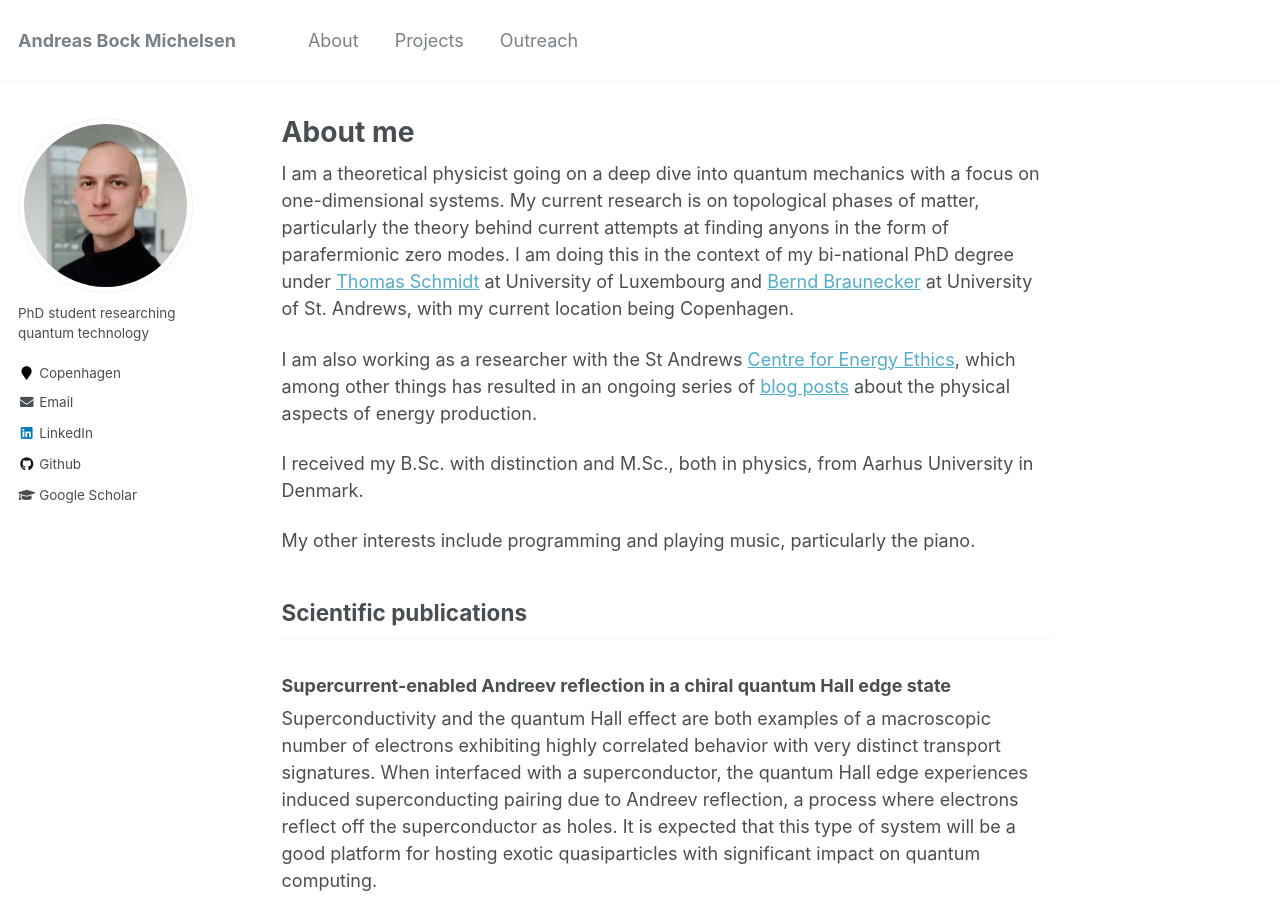
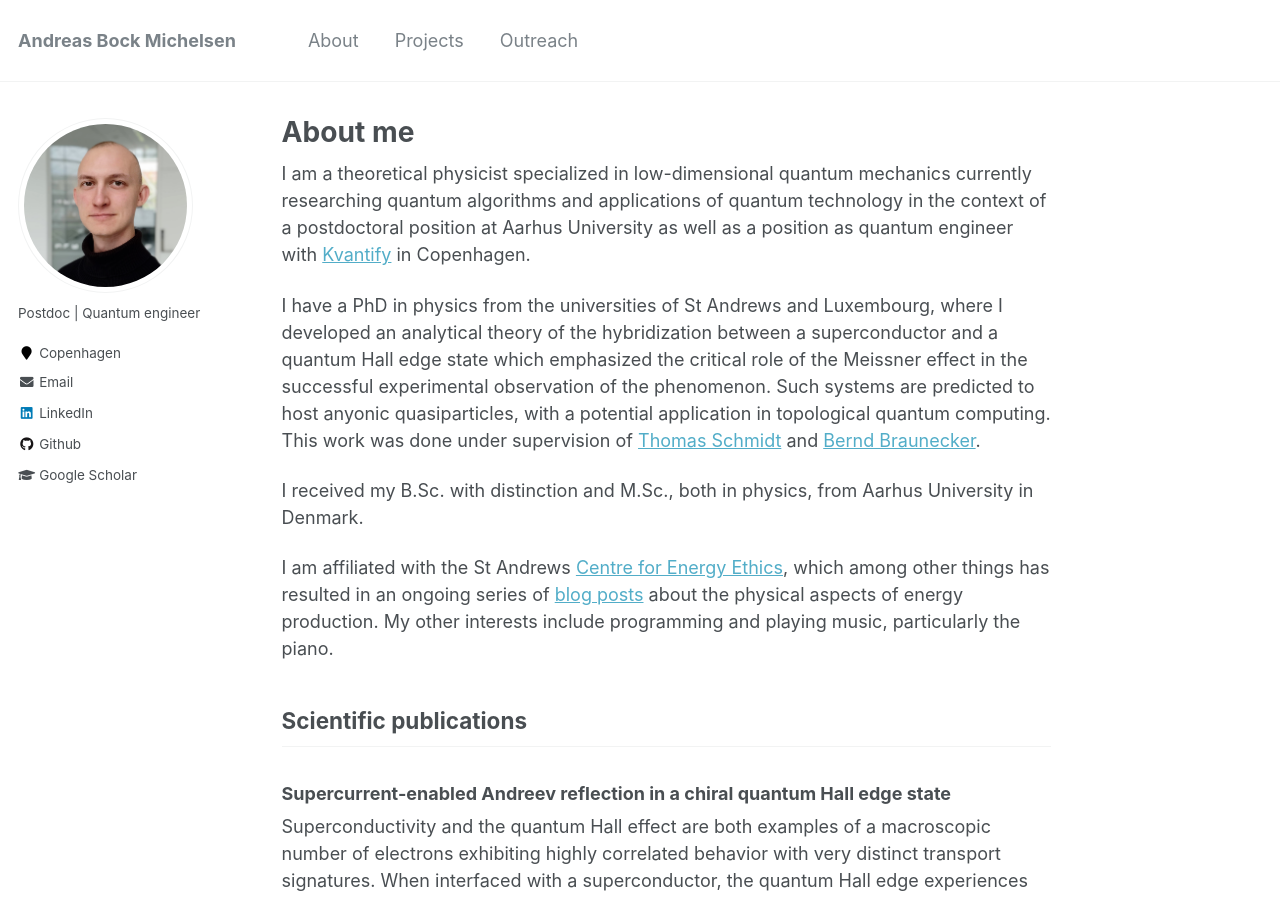
Before and after one commit to AndBM/andbm.github.io, a Jekyll site: the page built from _pages/about.md, in a window 1280 px wide and 900 px high. Built offline with Jekyll 4.4.1, drawn with Linux system fonts in a browser that asks for light colours; some of the changed lines change nothing that is shown.

Commit message:
job change update

```diff
--- a/_config.yml
+++ b/_config.yml
@@ -82,7 +82,7 @@ analytics:
 author:
   name             : #"Andreas Bock Michelsen"
   avatar           : "portrait_square.jpg"
-  bio              : "PhD student researching quantum technology"
+  bio              : "Postdoc | Quantum engineer"
   location         : "Copenhagen"
   employer         : #"University of St Andrews"
   pubmed           : #"https://www.ncbi.nlm.nih.gov/pubmed/?term=john+snow"
--- a/_pages/about.md
+++ b/_pages/about.md
@@ -8,13 +8,13 @@ redirect_from:
   - /about.html
 ---
 
-I am a theoretical physicist going on a deep dive into quantum mechanics with a focus on one-dimensional systems. My current research is on topological phases of matter, particularly the theory behind current attempts at finding anyons in the form of parafermionic zero modes. I am doing this in the context of my bi-national PhD degree under [Thomas Schmidt][1] at University of Luxembourg and [Bernd Braunecker][2] at University of St. Andrews, with my current location being Copenhagen.
+I am a theoretical physicist specialized in low-dimensional quantum mechanics currently researching quantum algorithms and applications of quantum technology in the context of a postdoctoral position at Aarhus University as well as a position as quantum engineer with [Kvantify][kvantify]{:target="_blank"} in Copenhagen.
 
-I am also working as a researcher with the St Andrews [Centre for Energy Ethics][4], which among other things has resulted in an ongoing series of [blog posts][5] about the physical aspects of energy production.
+I have a PhD in physics from the universities of St Andrews and Luxembourg, where I developed an analytical theory of the hybridization between a superconductor and a quantum Hall edge state which emphasized the critical role of the Meissner effect in the successful experimental observation of the phenomenon. Such systems are predicted to host anyonic quasiparticles, with a potential application in topological quantum computing. This work was done under supervision of [Thomas Schmidt][thomas]{:target="_blank"} and [Bernd Braunecker][bernd]{:target="_blank"}.
 
 I received my B.Sc. with distinction and M.Sc., both in physics, from Aarhus University in Denmark.
 
-My other interests include programming and playing music, particularly the piano.
+I am affiliated with the St Andrews [Centre for Energy Ethics][energy]{:target="_blank"}, which among other things has resulted in an ongoing series of [blog posts][blogposts]{:target="_blank"} about the physical aspects of energy production. My other interests include programming and playing music, particularly the piano.
 
 ## Scientific publications
 
@@ -27,23 +27,24 @@ pairing induced by electron tunneling between the two systems, providing critica
 
 The full Hamiltonian of the system gives rise to an effective p-wave pairing Hamiltonian of the edge state, which elucidates the dependence of the pairing on the aforementioned surface phenomena. This Hamiltonian also allows analytical predictions for the transport phenomena used as signatures in experimental work, particularly the departures from the well-known zero longitudinal resistance of the quantum Hall effect. The model and its predictions will be useful in future experimental design, and are expected to be generalizable to the fractional quantum Hall effect.
 
-- Andreas B. Michelsen, Patrik Recher, Bernd Braunecker, Thomas L. Schmidt, _Supercurrent-enabled Andreev reflection in a chiral quantum Hall edge state_, [arXiv](https://arxiv.org/abs/2203.13384)
+- Andreas B. Michelsen, Patrik Recher, Bernd Braunecker, Thomas L. Schmidt, _Supercurrent-enabled Andreev reflection in a chiral quantum Hall edge state_, [arXiv](https://arxiv.org/abs/2203.13384){:target="_blank"}
 
 ### Current correlations of Cooper-pair tunneling into a quantum Hall system
 The concept of a topologically protected quantum state, which can retain its quantum features under conditions where other systems would collapse, is immensely interesting for both theory and technology. A promising proposed host for such states is the hybrid system of a superconductor and a quantum Hall material. Previous research has shown that if these two are interface through a point contact, the Pauli principle suppresses the electron current between the two through the so-called Pauli blockade. In this paper we derive the current noise over the contact for 1D quantum Hall liquids with several filling fractions, as well as with and without electron-electron interactions.
 
-- Andreas B. Michelsen, Thomas L. Schmidt, Edvin G. Idrisov, _Current correlations of Cooper-pair tunneling into a quantum Hall system_, [PRB 102, 125402](https://journals.aps.org/prb/abstract/10.1103/PhysRevB.102.125402) / [arXiv](https://arxiv.org/abs/2004.10279)
+- Andreas B. Michelsen, Thomas L. Schmidt, Edvin G. Idrisov, _Current correlations of Cooper-pair tunneling into a quantum Hall system_, [PRB 102, 125402](https://journals.aps.org/prb/abstract/10.1103/PhysRevB.102.125402){:target="_blank"} / [arXiv](https://arxiv.org/abs/2004.10279){:target="_blank"}
 
 ### Ion-induced interactions in a Tomonaga-Luttinger liquid
 Current technology allows us to isolate a small number of atoms in an effectively one-dimensional trap, which is an excellent playground to explore quantum mechanics. But since the atoms are electrically neutral, they can be hard to control. Ions, on the other hand, are much easier to control. In our paper we demonstrate that in a mix of atoms and ions, tuning the ion states allows for a degree of control over the atom-atom interactions.
 
-- Andreas B. Michelsen, Manuel Valiente, Nikolaj Zinner and Antonio Negretti, _Ion-induced interactions in a Tomonaga-Luttinger liquid_, [PRB 100, 205427](https://journals.aps.org/prb/abstract/10.1103/PhysRevB.100.205427) / [arXiv](https://arxiv.org/abs/1907.07090)
+- Andreas B. Michelsen, Manuel Valiente, Nikolaj Zinner and Antonio Negretti, _Ion-induced interactions in a Tomonaga-Luttinger liquid_, [PRB 100, 205427](https://journals.aps.org/prb/abstract/10.1103/PhysRevB.100.205427){:target="_blank"} / [arXiv](https://arxiv.org/abs/1907.07090){:target="_blank"}
 
 ## Contact
-You can reach me at [andreas@abmichelsen.com][3].
+You can reach me at [andreas@abmichelsen.com][mail].
 
-[1]:https://tmqs.uni.lu
-[2]:https://www.st-andrews.ac.uk/~bhb/
-[3]:mailto:andreas@abmichelsen.com
-[4]:https://energyethics.st-andrews.ac.uk/
-[5]:https://abmichelsen.com/outreach/energy-ethics/
+[thomas]:https://tmqs.uni.lu
+[bernd]:https://www.st-andrews.ac.uk/~bhb/
+[mail]:mailto:andreas@abmichelsen.com
+[energy]:https://energyethics.st-andrews.ac.uk/
+[blogposts]:https://abmichelsen.com/outreach/energy-ethics/
+[kvantify]:https://www.kvantify.dk/
```
